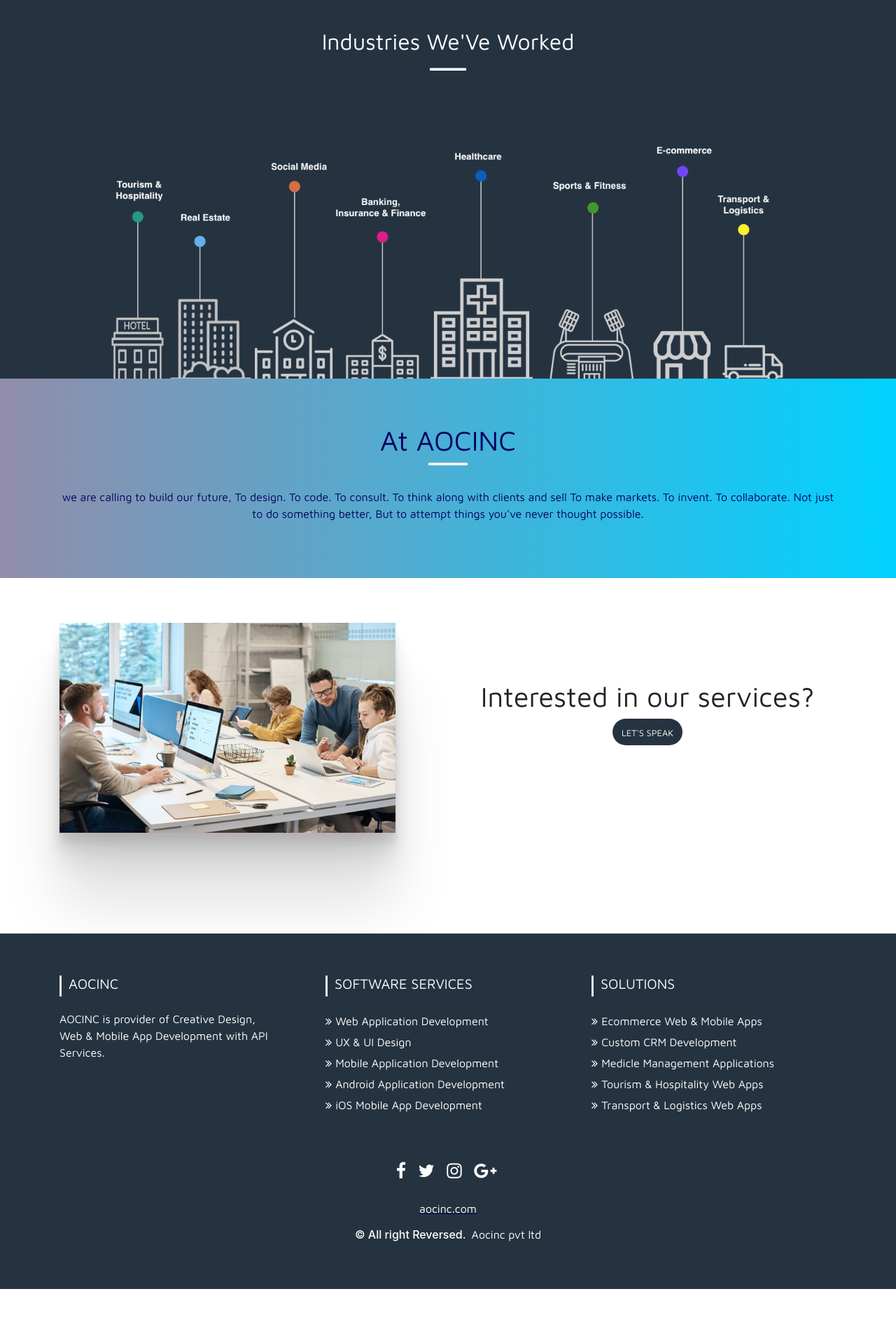
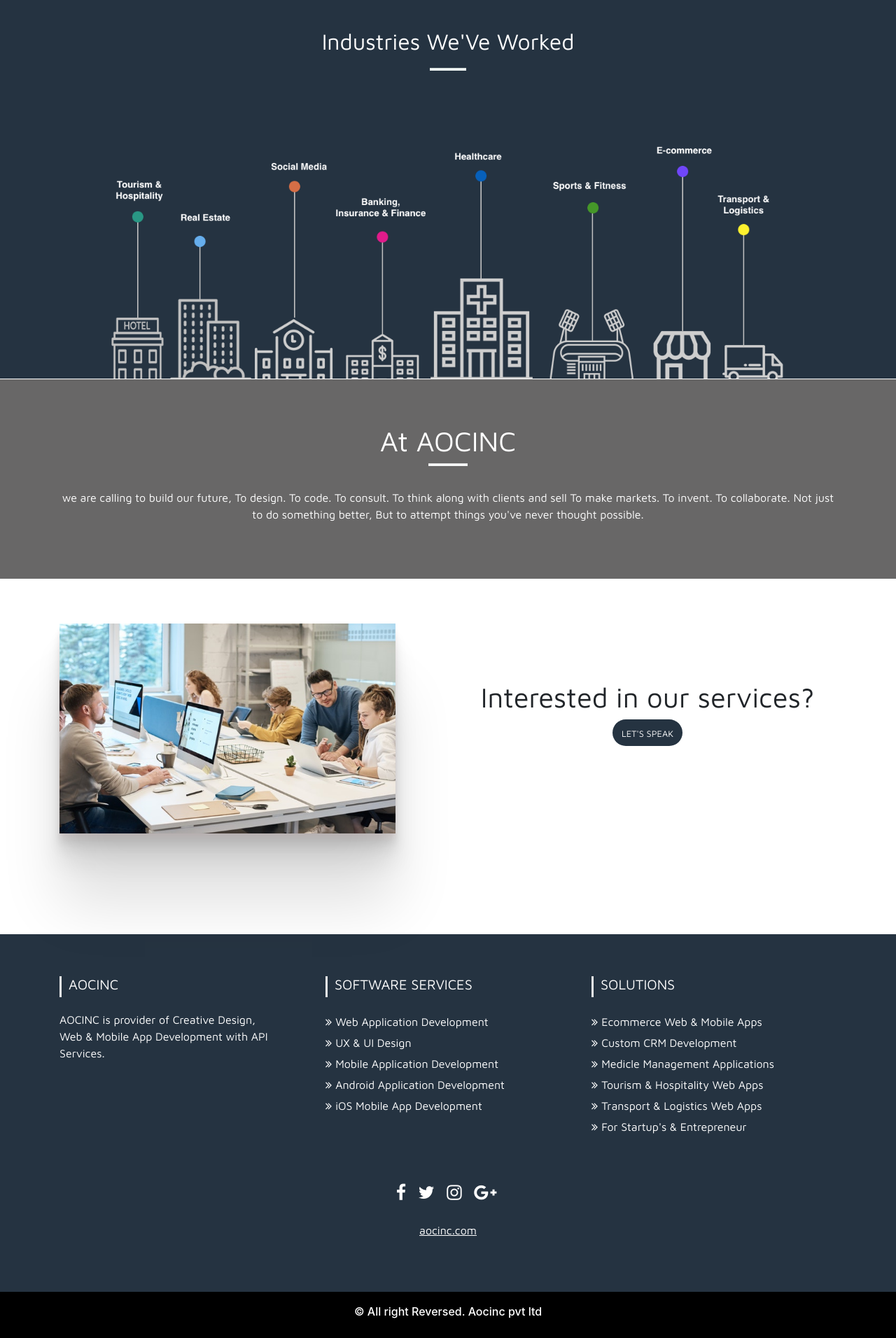
Before and after one commit to AOCINC/Aoc_Business, a Django app: page / in a window 1280 px wide. Shown: the part 1606-3518 px from the top of the page at 70% size. Before the commit the page ends 3448 px from the top, so only its background shows below. Run offline with Django 3.2, Linux system fonts and the light colour scheme; some libraries are stand-ins or nearby versions; some web fonts are replaced.

Commit message:
remarks updated

```diff
--- a/Aoc_Business/static/css/style.css
+++ b/Aoc_Business/static/css/style.css
@@ -321,19 +321,16 @@ h1.h2,h3,h4,h5,h6,p,small{
 
 /* Fourth Div */
 .fourth-div{
-    background: #00d2ff;  /* fallback for old browsers */
-    background: -webkit-linear-gradient(to right, #928DAB, #00d2ff);  /* Chrome 10-25, Safari 5.1-6 */
-    background: linear-gradient(to right, #928DAB, #00d2ff); /* W3C, IE 10+/ Edge, Firefox 16+, Chrome 26+, Opera 12+, Safari 7+ */
-
+    background:rgb(104, 103, 103);
     /* background-image: url("/static/images/fourth-bgimg.png"); */
     background-repeat: no-repeat;
     background-size: cover;
     padding:5%;
-    margin-top:-3%;
+    margin-top:-2.9%;
     margin-bottom:5%;
 }
 .fourth-div h1,p{
-    color:rgb(7, 1, 97);
+    color:rgb(255, 255, 255);
     font-family: 'Maven Pro', sans-serif;
 
 }
--- a/Aoc_Business/templates/Aoc_Business_LandingApp/base.html
+++ b/Aoc_Business/templates/Aoc_Business_LandingApp/base.html
@@ -76,6 +76,8 @@
             <a class="dropdown-item" href="#">Medicle Management Applications</a>
             <a class="dropdown-item" href="#">Tourism & Hospitality Web Apps</a>
             <a class="dropdown-item" href="#">Transport & Logistics Web Apps</a>
+            <a class="dropdown-item" href="#">For Startup's &amp; Entrepreneur</a>
+
           </div>
         </li>
         <li class="nav-item px-2">
--- a/Aoc_Business/templates/Aoc_Business_LandingApp/footer.html
+++ b/Aoc_Business/templates/Aoc_Business_LandingApp/footer.html
@@ -87,6 +87,14 @@ section .section-title {
 
 }
 }
+.footer-bnr{
+    background: black;
+    color:#fff;
+    padding: 1.5%;
+}
+#aocinc{
+    text-decoration: none;
+}
 
     </style>
 </head>
@@ -124,7 +132,8 @@ section .section-title {
                     <li><a href="javascript:void();"><i class="fa fa-angle-double-right"></i>Custom CRM Development</a></li>
                     <li><a href="javascript:void();"><i class="fa fa-angle-double-right"></i>Medicle Management Applications</a></li>
                     <li><a href="javascript:void();"><i class="fa fa-angle-double-right"></i>Tourism & Hospitality Web Apps</a></li>
-                    <li><a href="https://wwwe.sunlimetech.com" title="Design and developed by"><i class="fa fa-angle-double-right"></i>Transport & Logistics Web Apps</a></li>
+                    <li><a href="" title="Design and developed by"><i class="fa fa-angle-double-right"></i>Transport & Logistics Web Apps</a></li>
+                    <li><a href="" title="Design and developed by"><i class="fa fa-angle-double-right"></i>For Startup's &amp; Entrepreneur</a></li>
                 </ul>
             </div>
         </div>
@@ -141,11 +150,14 @@ section .section-title {
         </div>
         <div class="row">
             <div class="col-xs-12 col-sm-12 col-md-12 mt-2 mt-sm-2 text-center text-white">
-                <p><u><a href="https://www.bootdey.com/">aocinc.com</a></u> </p>
-                <p class="h6">&copy All right Reversed.<a class="text-green ml-2" href="https://www.sunlimetech.com" target="_blank">Aocinc pvt ltd</a></p>
+                <p><u><a href="#">aocinc.com</a></u> </p>
             </div>
             </hr>
         </div>
     </div>
 </section>
+<div class="footer-bnr">
+    <p class="h6 text-center">&copy All right Reversed. <a class="text-white" id="aocinc" href="#" target="_blank">Aocinc pvt ltd</a></p>
+
+</div>
 <!-- ./Footer -->
--- a/Aoc_Business/templates/Aoc_Business_LandingApp/home.html
+++ b/Aoc_Business/templates/Aoc_Business_LandingApp/home.html
@@ -29,8 +29,8 @@
           <!-- <img src="{% static 'images/AOC_SLIDER4_UD.jpg' %}" class=" img-fluid d-block w-100 " alt="..." id="carousel-img"> -->
           <!-- <img src="" class=" img-fluid d-block w-100 " alt="" id="carousel-img"> -->
           <div class="carousel-caption" id="carousel_caption">
-            <h5 class="animate__animated  animate__backInLeft" style="animation-delay: 2s;">Website Development Company</h5>
-            <legend class="animate__animated animate__backInLeft" style="animation-delay: 2s;">We Build Digital Products.
+            <h5 class="animate__animated  animate__backInLeft" style="animation-delay: 2s;">Software Development Agency</h5>
+            <legend class="animate__animated animate__backInLeft" style="animation-delay: 2s;"> we design and develop for startups and innovative companies
             </legend>
           </div>
         </div>
```
